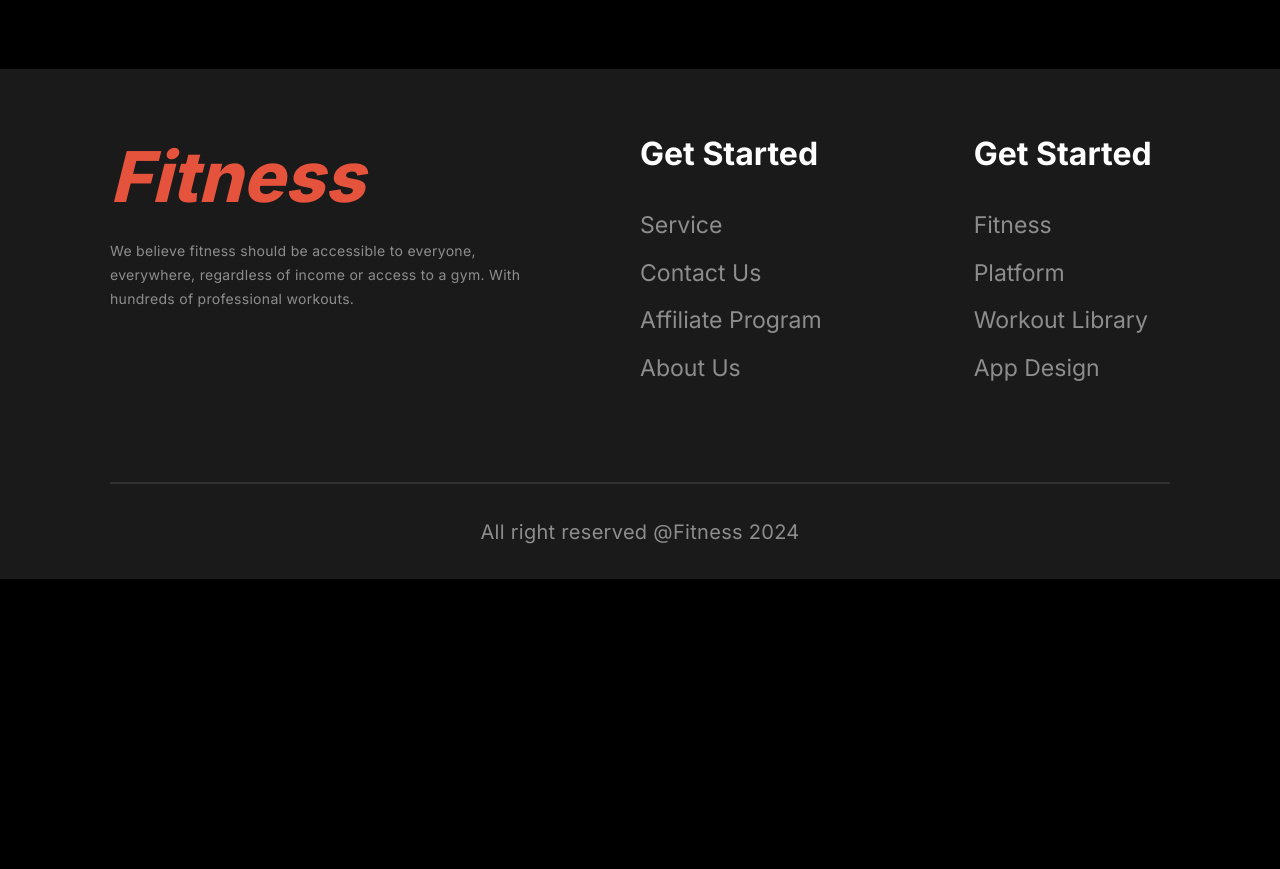
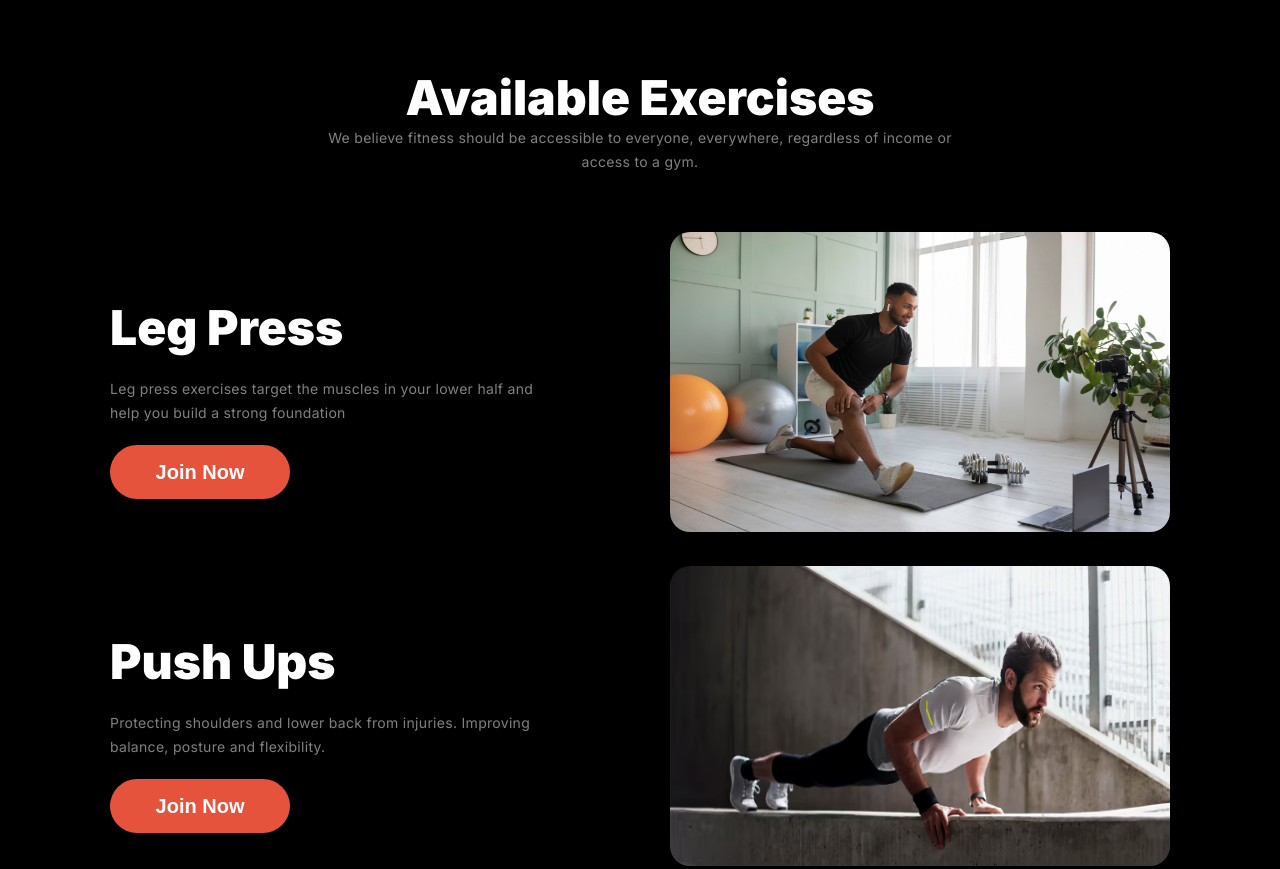
Before and after one commit to SahariorRidoy/Assignment-2, a plain HTML site: page index.html in a window 1280 px wide. Shown: the part 3460-4329 px from the top of the page. Before the commit the page ends 4039 px from the top, so only its background shows below. Drawn offline with Linux system fonts and the light colour scheme; a web font is replaced by a local one.

Commit message:
Added Unique Section

```diff
--- a/css/style.css
+++ b/css/style.css
@@ -606,8 +606,78 @@ select {
   line-height: 120%;
 }
 
+/* Unique Section */
+.unique_container{
+  width: 1060px;
+  margin: 0 auto;
+}
+.unique_container .unique_heading{
+  margin: 0 auto;
+  text-align: center;
+}
+.unique_container .unique_heading h2{
+  font-size: 3rem;
+  font-weight: 900;
+  line-height: 120%;
+
+}
+.unique_container .unique_heading p{
+  color: rgba(255, 255, 255, 0.5);
+  font-size: .875rem;
+  font-weight: 400;
+  line-height: 24px;
+  letter-spacing: 0.3px;
+  max-width: 671px;
+  margin: 0 auto;
+  margin-bottom: 58px;
+}
+.unique_container  .exercises {
+  display: flex;
+  justify-content: space-between;
+  align-items: center;
+}
+.unique_container  .exercises h3{
+  font-size: 3rem;
+  font-weight: 900;
+  line-height: 120%;
+  margin-bottom: 20px;
+}
+.unique_container  .exercises p{
+  color: rgba(255, 255, 255, 0.5);
+  font-size: .875rem;
+  font-weight: 400;
+  line-height: 24px;
+  letter-spacing: 0.3px;
+  margin-bottom: 20px;
+  width: 80%;
+}
+.unique_container  button{
+  border-radius: 42px;
+  background: #e6533c;
+  width: 180px;
+  padding: 16px 40px;
+  border: none;
+}
+.unique_container  button a{
+  color: #fff;
+  font-size: 1.25rem;
+  font-weight: 600;
+  line-height: 22px;
+}
+
+.unique_container  .exercises img{
+  width: 500px;
+  height: 300px;
+  border-radius: 20px;
+  margin-bottom: 30px;
+}
+
+
+
+
+
+
 /* Footer Section Styles */
-
 footer {
   width: 100%;
   background: rgba(255, 255, 255, 0.1);
@@ -883,6 +953,49 @@ footer {
     text-align: left;
     padding-left: 20px;
   }
+
+
+
+  .unique_container {
+    padding-left: 20px;
+    width: 100%;
+}
+.unique_container .unique_heading h2{
+  width: 100%;
+  text-align: left;
+  font-size: 2rem;
+  margin-bottom: 20px;
+}
+.unique_container .unique_heading p{
+  text-align: left;
+  margin: 0;
+  width: 100%;
+  margin-bottom: 88px;
+}
+.unique_container  .exercises {
+  display: block;
+  width: 100%;
+}
+.unique_container  .exercises h3 {
+  font-size: 2rem;
+}
+.unique_container  .exercises p {
+  width: 90%;
+}
+.unique_container  button {
+  margin-bottom: 30px;
+}
+.unique_container  .exercises img {
+  width: 94%;
+  height: 300px;
+  border-radius: 20px;
+  margin-bottom: 88px;
+}
+
+
+
+
+
 }
 
 
@@ -891,6 +1004,6 @@ footer {
 
 /******************* Medium Devices Responsive *********************/
 
-@media (min-width: 768px) and (max-width: 991.98) {
+@media (min-width: 768px) and (max-width: 991.98px) {
 
  }
--- a/index.html
+++ b/index.html
@@ -117,7 +117,7 @@
         </div>
       </section>
 
-      <!-- Exercises Section Start -->
+      <!--************ Exercises Section Start ****************-->
       <!-- <section class="exercises_container">
           <div class="exercises_title">
             <h2>Trainings and Exercises</h2>
@@ -132,6 +132,8 @@
             <div><img class="img6" src="images/exercise6.jpg" alt=""></div>
           </div>
         </section> -->
+        <!-- ************************************************** -->
+
 
       <!-- BMI Calculator Section -->
       <section class="calculator_container">
@@ -266,6 +268,50 @@
       </div>
     </section>
 
+    <!-- Unique Section -->
+     <section class="unique_container">
+      <div class="unique_heading">
+          <h2>Available Exercises</h2>
+          <p>We believe fitness should be accessible to everyone, everywhere, regardless of income or access to a gym.</p>
+      </div>
+      <dib class="unique_exercises">
+        <div class="exercises">
+          <div class="text">
+            <h3>Leg Press</h3>
+            <P>Leg press exercises target the muscles in your lower half and help you build a strong foundation</P>
+            <button><a href="#">Join Now</a></button>
+          </div>
+          <div class="image">
+            <img src="images/exercise1.jpg" alt="">
+          </div>
+        </div>
+        <div class="exercises">
+          <div class="text">
+            <h3>Push Ups</h3>
+            <P>Protecting shoulders and lower back from injuries. Improving balance, posture and flexibility.</P>
+            <button><a href="#">Join Now</a></button>
+          </div>
+          <div class="image">
+            <img src="images/exercise2.png" alt="">
+          </div>
+        </div>
+        <div class="exercises">
+          <div class="text">
+            <h3>Back Exercise</h3>
+            <P>Back muscles work together allow to bend over, twist, turn head and extend back</P>
+            <button><a href="#">Join Now</a></button>
+          </div>
+          <div class="image">
+            <img src="images/exercise6.jpg" alt="">
+          </div>
+        </div>
+      </dib>
+      </div>
+     </section>
+
+
+
+    <!-- Footer Section Start -->
     <footer>
       <div class="footer_container">
         <div>
```
